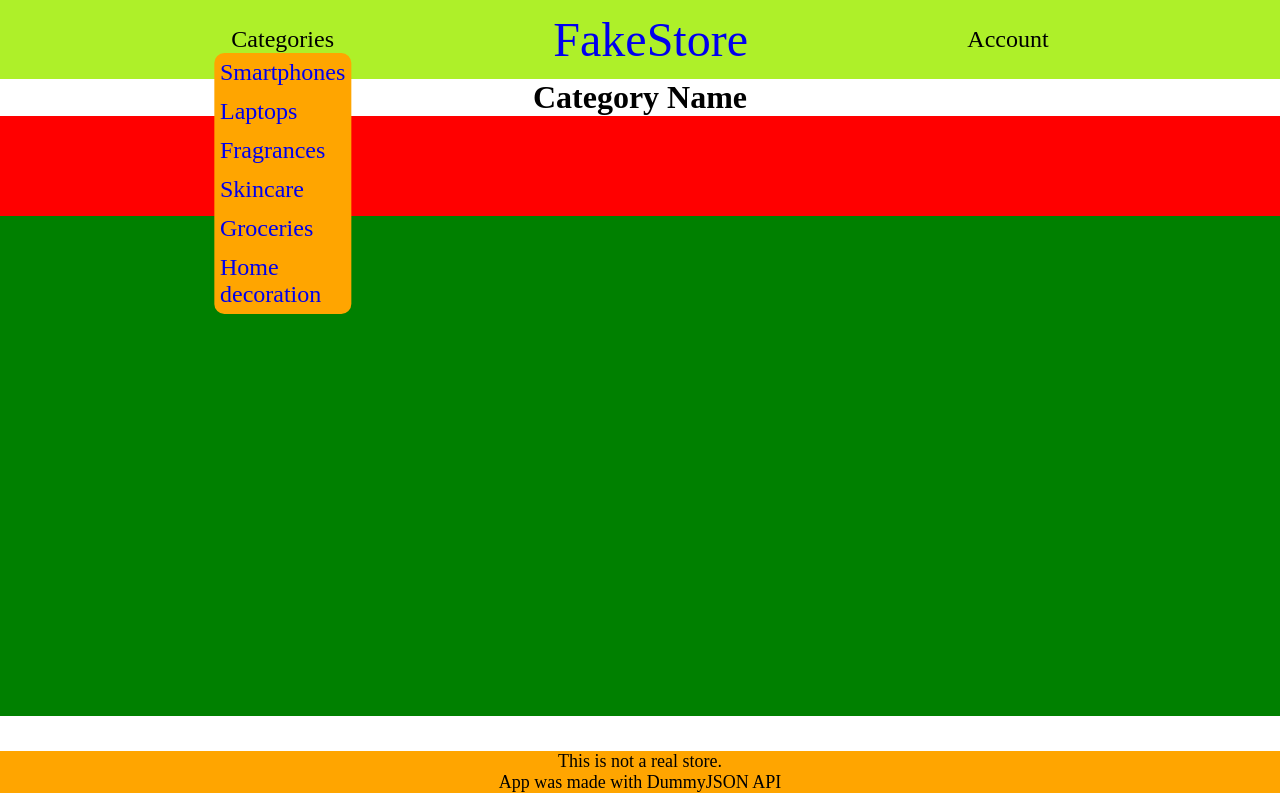
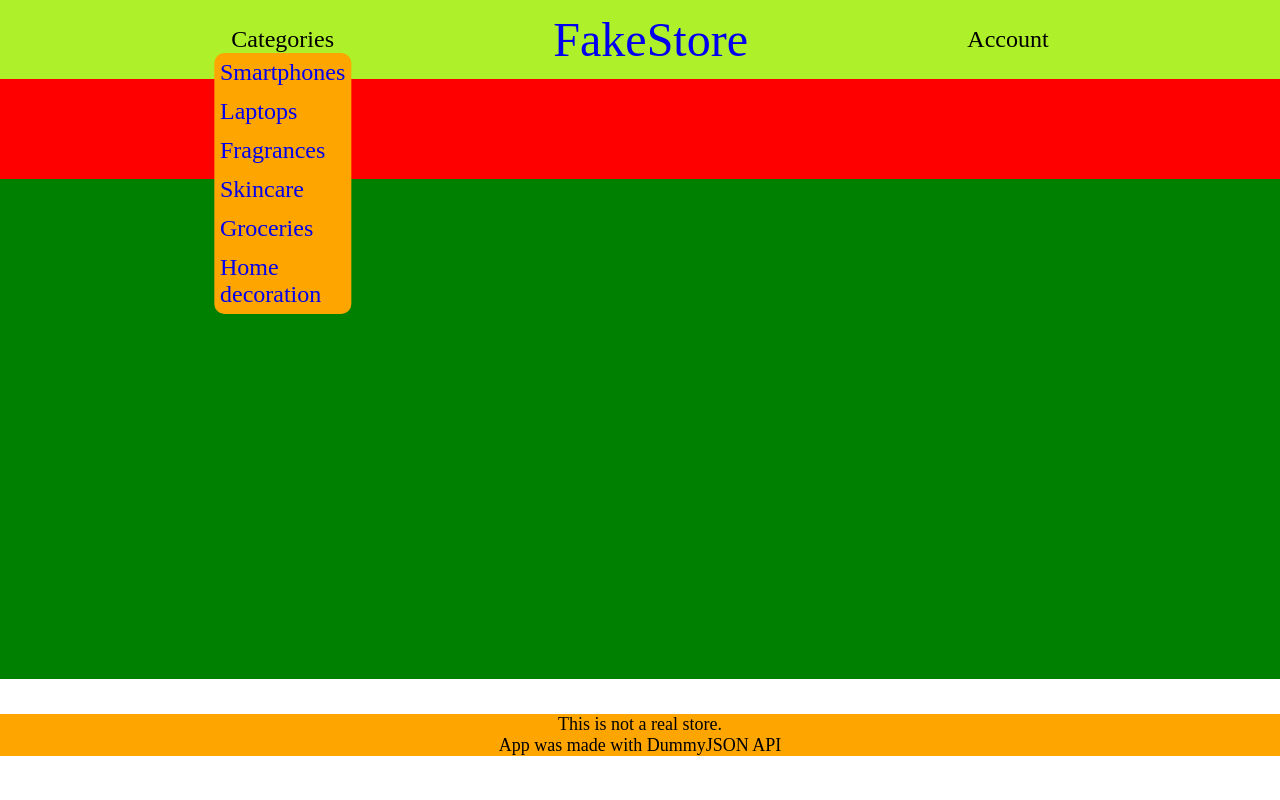
Before and after one commit to RaghRoog/fake-store, a React (Create React App) app: page /categories/fragrances in a window 1280 px wide. Both pictures are taken after a click on the element "Categories". Built offline with nearby package versions, Linux system fonts and the light colour scheme.

Commit message:
passing category name

```diff
--- a/src/App.js
+++ b/src/App.js
@@ -1,4 +1,4 @@
-import { useEffect } from "react";
+import { useEffect, useState } from "react";
 import { BrowserRouter, Routes, Route } from 'react-router-dom'
 import './App.scss'
 import Home from "./components/Home";
@@ -7,22 +7,20 @@ import CategoryPage from "./components/CategoryPage";
 
 function App() {
 
-  useEffect(()=>{
-    // fetch('https://dummyjson.com/products/categories')
-    // .then(res => res.json())
-    // // .then(res => res.products.forEach(element => {
-    // //   console.log(element.category)
-    // // }))
-    // .then(console.log)
-  }, [])
+  let [category, setCategory] = useState('')
+
+  function getCategory(category) {
+    setCategory(category)
+    console.log(category)
+  }
 
   return (
     <div>
       <BrowserRouter>
-        <Nav/>
+        <Nav getCategory={getCategory}/>
         <Routes>
           <Route path="/" element={<Home/>}/>
-          <Route path="/categories/:category" element={<CategoryPage/>}/>
+          <Route path="/categories/:category" element={<CategoryPage categ={category}/>}/>
         </Routes>
       </BrowserRouter>
       <footer>
--- a/src/components/CategoryPage.js
+++ b/src/components/CategoryPage.js
@@ -1,11 +1,11 @@
 
+export default function CategoryPage({ categ }) {
 
-export default function CategoryPage() {
 
 
     return(
         <div className="category-page">
-            <h1 className="cat-name">Category Name</h1>
+            <h1 className="cat-name">{categ}</h1>
             <div className="filters-container"></div>
             <div className="products-container"></div>
         </div>
--- a/src/components/Nav.js
+++ b/src/components/Nav.js
@@ -1,7 +1,7 @@
 import { useState } from "react"
 import { Link } from "react-router-dom"
 
-export default function Nav() {
+export default function Nav({ getCategory }) {
 
     let [catagoriesClicked, setCategoriesClicked] = useState(false)
 
@@ -20,12 +20,24 @@ export default function Nav() {
         <div className="nav">
             <div onClick={()=>changeDisplay('categories-container')} className="categories">Categories
                 <div className="categories-container">
-                    <Link to='/categories/smartphones'><div className="category">Smartphones</div></Link>
-                    <Link to='/categories/laptops'><div className="category">Laptops</div></Link>
-                    <Link to='/categories/fragrances'><div className="category">Fragrances</div></Link>
-                    <Link to='/categories/skincare'><div className="category">Skincare</div></Link>
-                    <Link to='/categories/groceries'><div className="category">Groceries</div></Link>
-                    <Link to='/categories/home-decoration'><div className="category">Home decoration</div></Link>
+                    <Link to='/categories/smartphones'>
+                        <div onClick={()=>getCategory('smartphones')} className="category">Smartphones</div>
+                    </Link>
+                    <Link to='/categories/laptops'>
+                        <div onClick={()=>getCategory('laptops')} className="category">Laptops</div>
+                    </Link>
+                    <Link to='/categories/fragrances'>
+                        <div onClick={()=>getCategory('fragrances')} className="category">Fragrances</div>
+                    </Link>
+                    <Link to='/categories/skincare'>
+                        <div onClick={()=>getCategory('skincare')} className="category">Skincare</div>
+                    </Link>
+                    <Link to='/categories/groceries'>
+                        <div onClick={()=>getCategory('groceries')} className="category">Groceries</div>
+                    </Link>
+                    <Link to='/categories/home-decoration'>
+                        <div onClick={()=>getCategory('home decoration')} className="category">Home decoration</div>
+                    </Link>
                 </div>
             </div>
             <Link to='/'><p className="name">FakeStore</p></Link>
```
